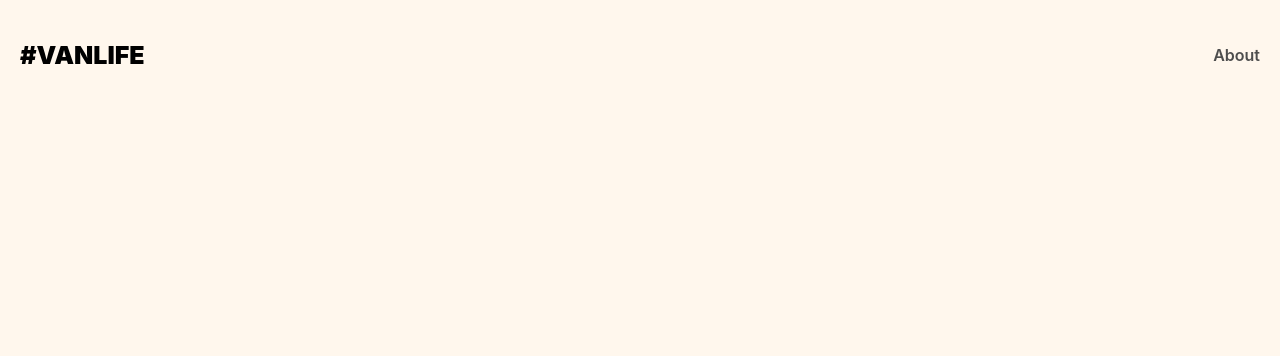
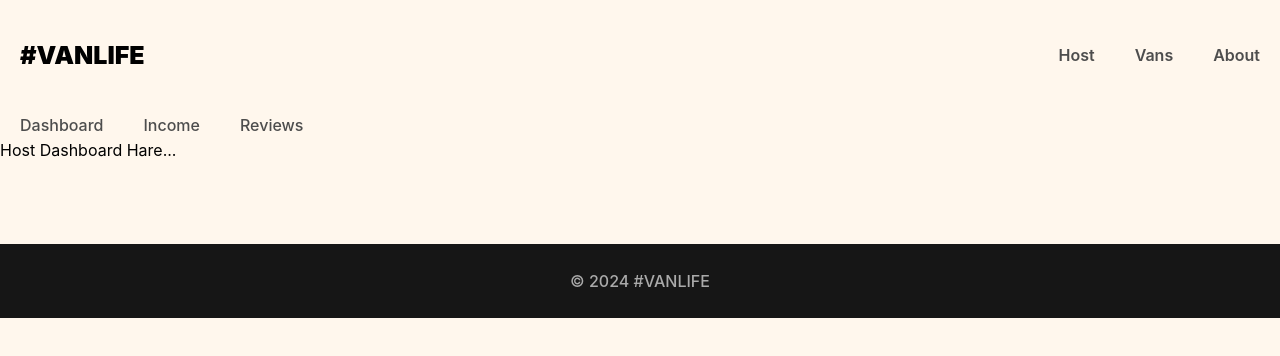
Before and after one commit to iamkrishna73/vanlife, a React (Vite) app: page /host in a window 1280 px wide. Before the commit this address had no page. Shown: the top 356 px of the page. Built offline with nearby package versions, Linux system fonts and the light colour scheme; what miragejs would draw is missing.

Commit message:
added header, footer and nested layout

```diff
--- a/src/App.jsx
+++ b/src/App.jsx
@@ -2,24 +2,30 @@ import "./App.css";
 import { Routes, Route, Link } from "react-router-dom";
 import Home from "./pages/Home";
 import About from "./pages/About";
-import Vans from "./pages/Vans";
+import Vans from "./pages/Vans/Vans";
 import "./server";
+import VanDetail from "./pages/Vans/Vandetail";
+import Layout from "./components/Layout";
+import Dashboard from "./pages/Host/Dashboard";
+import HostLayout from "./components/HostLayout";
+import Income from "./pages/Host/Income";
+import Reviews from "./pages/Host/Reviews";
 
 function App() {
   return (
     <>
-      <header>
-        <Link className='site-logo' to='/'>
-          #VanLife
-        </Link>
-        <nav>
-          <Link to='/about'>About</Link>
-        </nav>
-      </header>
       <Routes>
-        <Route path='/' element={<Home />} />
-        <Route path='/about' element={<About />} />
-        <Route path='/vans' element={<Vans />} />
+        <Route path='/' element={<Layout />}>
+          <Route index element={<Home />} />
+          <Route path='about' element={<About />} />
+          <Route path='vans' element={<Vans />} />
+          <Route path='vans/:id' element={<VanDetail />} />
+          <Route path='host' element={<HostLayout />}>
+            <Route index element={<Dashboard />} />
+            <Route path='income' element={<Income />} />
+            <Route path='reviews' element={<Reviews />} />
+          </Route>
+        </Route>
       </Routes>
     </>
   );
--- /dev/null
+++ b/src/components/Footer.jsx
@@ -0,0 +1,7 @@
+import React from "react";
+
+const Footer = () => {
+  return <footer>&#169; 2024 #VANLIFE</footer>;
+};
+
+export default Footer;
--- /dev/null
+++ b/src/components/Header.jsx
@@ -0,0 +1,21 @@
+import React from "react";
+import { Link } from "react-router-dom";
+
+const Header = () => {
+  return (
+    <div>
+      <header>
+        <Link className='site-logo' to='/'>
+          #VanLife
+        </Link>
+        <nav>
+          <Link to='/host'>Host</Link>
+          <Link to='/vans'>Vans</Link>
+          <Link to='/about'>About</Link>
+        </nav>
+      </header>
+    </div>
+  );
+};
+
+export default Header;
--- /dev/null
+++ b/src/components/HostLayout.jsx
@@ -0,0 +1,17 @@
+import React from "react";
+import { Link, Outlet } from "react-router-dom";
+
+const HostLayout = () => {
+  return (
+    <>
+      <nav className='host-nav'>
+        <Link to='/host'>Dashboard</Link>
+        <Link to='/host/income'>Income</Link>
+        <Link to='/host/reviews'>Reviews</Link>
+      </nav>
+      <Outlet />
+    </>
+  );
+};
+
+export default HostLayout;
--- /dev/null
+++ b/src/components/Layout.jsx
@@ -0,0 +1,18 @@
+import React from "react";
+import Header from "./Header";
+import { Outlet } from "react-router-dom";
+import Footer from "./Footer";
+
+const Layout = () => {
+  return (
+    <div>
+      <Header />
+      <main>
+        <Outlet />
+      </main>
+      <Footer/>
+    </div>
+  );
+};
+
+export default Layout;
--- a/src/index.css
+++ b/src/index.css
@@ -44,6 +44,21 @@ header a {
 header a:hover {
   color: #161616;
   text-decoration: underline;
+}
+main {
+  margin-bottom: 84px;
+}
+
+footer {
+  background-color: #161616;
+  color: #aaaaaa;
+  height: 74px;
+  display: flex;
+  flex-shrink: 0;
+  justify-content: center;
+  align-items: center;
+  margin-top: auto;
+  font-weight: 500;
 }
 
 .link-button {
@@ -109,12 +124,14 @@ header a:hover {
 /*** ABOUT PAGE ***/
 .about-hero-image {
   max-width: 100%;
+  margin-left: 75px;
 }
 
 .about-page-content {
   padding-inline: 23px;
   color: #161616;
   margin-bottom: 55px;
+  margin-left: 75px;
 }
 
 .about-page-content h1 {
@@ -228,3 +245,69 @@ header a:hover {
 i[class*="van-type-"] {
   padding: 7px 14px;
 }
+
+.van-detail-container {
+  padding: 27px;
+}
+
+.van-detail-container .back-button {
+  color: black;
+  text-decoration: none;
+}
+
+.van-detail-container .back-button span {
+  text-decoration: underline;
+}
+
+.van-detail {
+  display: flex;
+  flex-direction: column;
+  color: #161616;
+}
+
+.van-detail img {
+  border-radius: 5px;
+  margin-block: 47px;
+}
+
+.van-detail h2 {
+  font-size: 2rem;
+  margin-bottom: 10px;
+}
+
+.van-detail > i {
+  align-self: flex-start;
+}
+
+.van-detail .van-price {
+  font-size: 1.25rem;
+  margin-bottom: 10px;
+}
+
+.van-detail .van-price span {
+  font-weight: 700;
+  font-size: 1.5rem;
+}
+
+.van-detail .link-button {
+  background-color: #ff8c38;
+  color: white;
+  font-size: 1.125rem;
+}
+
+.host-nav {
+  display: flex;
+}
+
+.host-nav a {
+  text-decoration: none;
+  color: #4d4d4d;
+  font-weight: 500;
+  padding: 5px 20px;
+}
+
+.host-nav a:hover {
+  color: #161616;
+  text-decoration: underline;
+  font-weight: 600;
+}
--- a/src/pages/About.jsx
+++ b/src/pages/About.jsx
@@ -1,9 +1,35 @@
-import React from 'react'
+import React from "react";
+import bgImg from "../assets/images/about-hero.png";
+import { Link } from "react-router-dom";
 
 const About = () => {
   return (
-    <div>About</div>
-  )
-}
+    <div className='about-page-container'>
+      <img src={bgImg} className='about-hero-image' />
+      <div className='about-page-content'>
+        <h1>Don’t squeeze in a sedan when you could relax in a van.</h1>
+        <p>
+          Our mission is to enliven your road trip with the perfect travel van
+          rental. Our vans are recertified before each trip to ensure your
+          travel plans can go off without a hitch. (Hitch costs extra 😉)
+        </p>
+        <p>
+          Our team is full of vanlife enthusiasts who know firsthand the magic
+          of touring the world on 4 wheels.
+        </p>
+      </div>
+      <div className='about-page-cta'>
+        <h2>
+          Your destination is waiting.
+          <br />
+          Your van is ready.
+        </h2>
+        <Link className='link-button' to='/vans'>
+          Explore our vans
+        </Link>
+      </div>
+    </div>
+  );
+};
 
-export default About
+export default About;
--- /dev/null
+++ b/src/pages/Host/Dashboard.jsx
@@ -0,0 +1,11 @@
+import React from "react";
+
+const Dashboard = () => {
+  return (
+    <>
+      Host Dashboard Hare...
+    </>
+  );
+};
+
+export default Dashboard;
--- /dev/null
+++ b/src/pages/Host/Income.jsx
@@ -0,0 +1,7 @@
+import React from "react";
+
+const Income = () => {
+  return <div>Income</div>;
+};
+
+export default Income;
--- /dev/null
+++ b/src/pages/Host/Reviews.jsx
@@ -0,0 +1,7 @@
+import React from "react";
+
+const Reviews = () => {
+  return <div>Reviews</div>;
+};
+
+export default Reviews;
--- /dev/null
+++ b/src/pages/Vans/Vandetail.jsx
@@ -0,0 +1,35 @@
+import React, { useEffect, useState } from "react";
+import { useParams } from "react-router-dom";
+
+const VanDetail = () => {
+  const { id } = useParams();
+  const [van, setVans] = useState(null);
+  ///console.log(id);
+
+  useEffect(() => {
+    fetch(`/api/vans/${id}`)
+      .then((res) => res.json())
+      .then((data) => setVans(data.vans));
+  }, [id]);
+
+  return (
+    <div className='van-detail-container'>
+      {van ? (
+        <div className='van-detail'>
+          <img alt={van.name} src={van.imageUrl} />
+          <i className={`van-type ${van.type} selected`}>{van.type}</i>
+          <h2>{van.name}</h2>
+          <p className='van-price'>
+            <span>${van.price}</span>/day
+          </p>
+          <p>{van.description}</p>
+          <button className='link-button'>Rent this van</button>
+        </div>
+      ) : (
+        <h2>Loading...</h2>
+      )}
+    </div>
+  );
+};
+
+export default VanDetail;
--- a/src/pages/Vans.jsx
+++ b/src/pages/Vans/Vans.jsx
@@ -1,4 +1,5 @@
 import React, { useEffect, useState } from "react";
+import { Link } from "react-router-dom";
 
 const Vans = () => {
   const [vans, setVans] = useState([]);
@@ -10,6 +11,7 @@ const Vans = () => {
 
   const vanElements = vans.map((van) => (
     <div key={van.id} className='van-tile'>
+      <Link to={`/vans/${van.id}`}>
         <img alt={van.name} src={van.imageUrl} />
         <div className='van-info'>
           <h3>{van.name}</h3>
@@ -19,6 +21,7 @@ const Vans = () => {
           </p>
         </div>
         <i className={`van-type ${van.type} selected`}>{van.type}</i>
+      </Link>
     </div>
   ));
 
```
Lines whose indentation alone changed are shown as unchanged.
